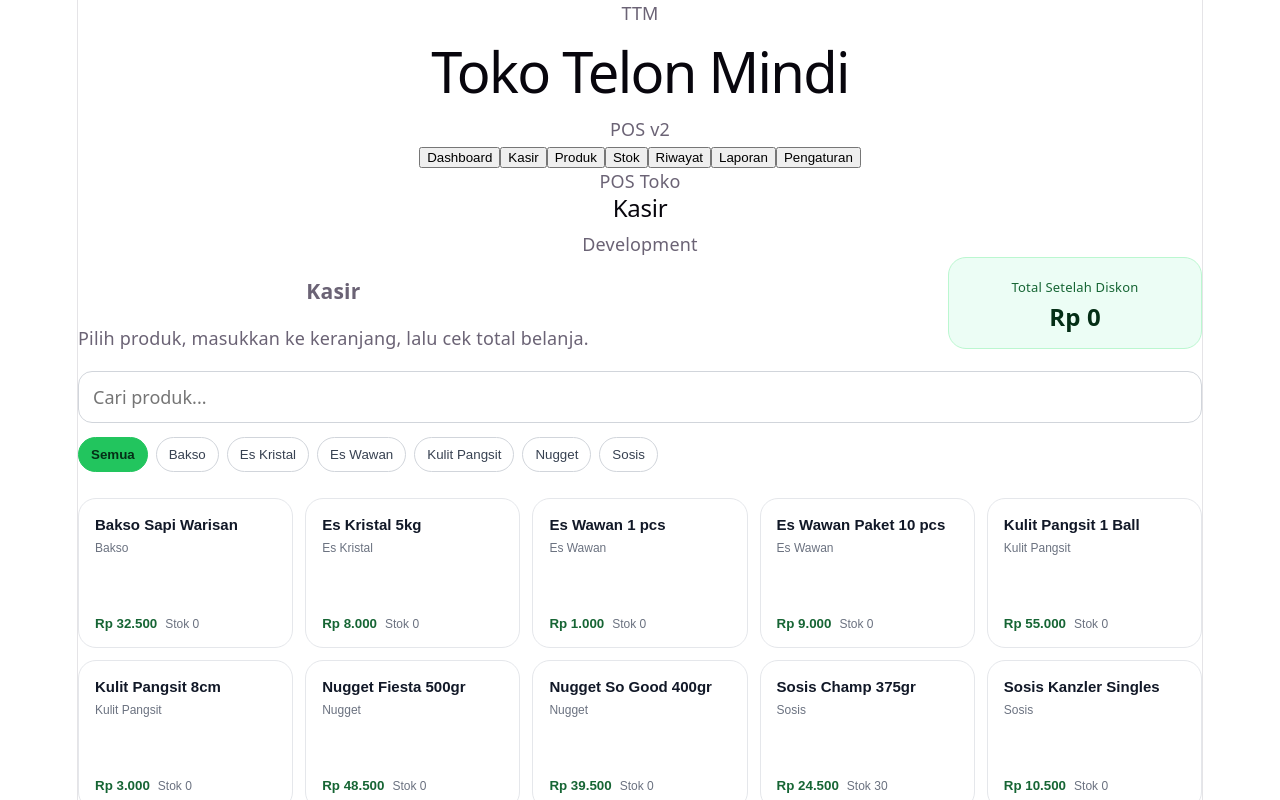
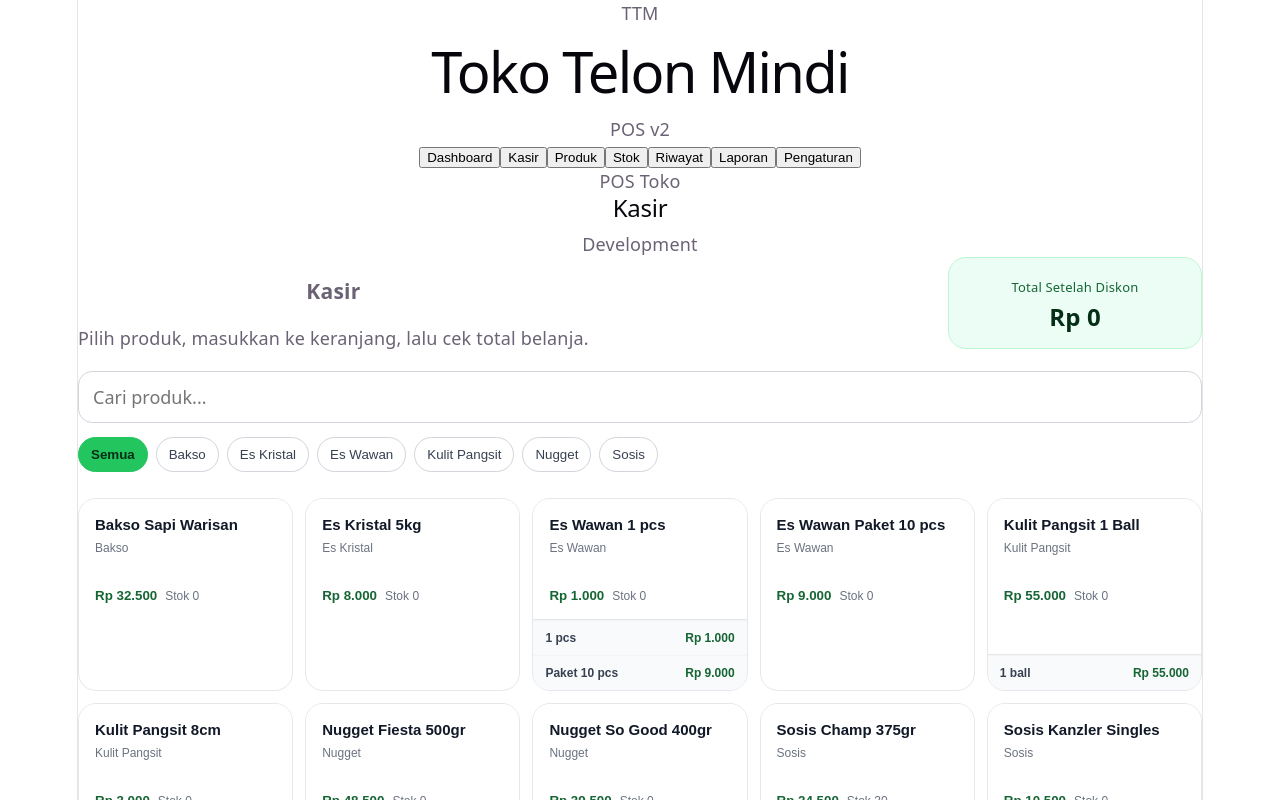
Before and after one commit to galangkgz-boop/TTM, a React (Vite) app: page / in a window 1280 px wide. Shown: the top 800 px of the page. Built offline with nearby package versions, Linux system fonts and the light colour scheme.

Commit message:
Connect product variants to cashier FIFO sales

```diff
--- a/src/App.css
+++ b/src/App.css
@@ -1236,3 +1236,67 @@
     grid-template-columns: 1fr;
   }
 }
+
+.product-card {
+  min-height: 150px;
+  border: 1px solid #e5e7eb;
+  border-radius: 18px;
+  background: white;
+  padding: 0;
+  text-align: left;
+  display: flex;
+  flex-direction: column;
+  justify-content: space-between;
+  overflow: hidden;
+}
+
+.product-main-button {
+  width: 100%;
+  min-height: 120px;
+  border: 0;
+  background: white;
+  padding: 16px;
+  cursor: pointer;
+  text-align: left;
+  display: flex;
+  flex-direction: column;
+  justify-content: space-between;
+}
+
+.product-main-button:hover {
+  background: #f9fafb;
+}
+
+.cashier-variant-list {
+  border-top: 1px solid #e5e7eb;
+  display: flex;
+  flex-direction: column;
+}
+
+.cashier-variant-button {
+  border: 0;
+  border-top: 1px solid #f3f4f6;
+  background: #f9fafb;
+  padding: 10px 12px;
+  cursor: pointer;
+  display: flex;
+  justify-content: space-between;
+  gap: 10px;
+  text-align: left;
+  align-items: center;
+}
+
+.cashier-variant-button:hover {
+  background: #ecfdf5;
+}
+
+.cashier-variant-button span {
+  color: #374151;
+  font-size: 12px;
+  font-weight: 800;
+}
+
+.cashier-variant-button strong {
+  color: #166534;
+  font-size: 12px;
+}
--- a/src/App.jsx
+++ b/src/App.jsx
@@ -51,7 +51,11 @@ function processFifoSale(cartItems, stockBatches) {
   const fifoResultItems = [];
 
   for (const cartItem of cartItems) {
-    let remainingQtyToSell = Number(cartItem.qty || 0);
+    const saleQty = Number(cartItem.qty || 0);
+    const qtyMultiplier = Number(cartItem.qtyMultiplier || 1);
+    const fifoQtyToSell = saleQty * qtyMultiplier;
+
+    let remainingQtyToSell = fifoQtyToSell;
 
     const productBatches = updatedBatches
       .filter(
@@ -118,10 +122,13 @@ function processFifoSale(cartItems, stockBatches) {
       0
     );
 
-    const subtotal = Number(cartItem.price || 0) * Number(cartItem.qty || 0);
+    const subtotal = Number(cartItem.price || 0) * saleQty;
 
     fifoResultItems.push({
       ...cartItem,
+      qty: saleQty,
+      qtyMultiplier: qtyMultiplier,
+      fifoQty: fifoQtyToSell,
       subtotal: subtotal,
       fifoBatches: usedBatches,
       totalCost: totalCost,
@@ -435,6 +442,7 @@ function activateProductVariant(variantId) {
           {activePage === "cashier" ? (
             <CashierPage
             products={products}
+            productVariants={productVariants}
             stockBatches={stockBatches}
             transactions={transactions}
             onAddTransaction={addTransaction}
@@ -479,7 +487,7 @@ function activateProductVariant(variantId) {
   );
 }
 
-function CashierPage({ products, stockBatches, transactions, onAddTransaction }) {
+function CashierPage({ products, productVariants, stockBatches, transactions, onAddTransaction }) {
   const [search, setSearch] = useState("");
   const [selectedCategory, setSelectedCategory] = useState("Semua");
   const [cart, setCart] = useState([]);
@@ -497,6 +505,22 @@ function CashierPage({ products, stockBatches, transactions, onAddTransaction })
     .sort((a, b) => a.name.localeCompare(b.name));
 }, [products, stockBatches]);
 
+  const activeVariantsByProductId = useMemo(() => {
+  const result = {};
+
+  productVariants
+    .filter((variant) => variant.active)
+    .forEach((variant) => {
+      if (!result[variant.productId]) {
+        result[variant.productId] = [];
+      }
+
+      result[variant.productId].push(variant);
+    });
+
+  return result;
+}, [productVariants]);
+
   const categories = useMemo(() => {
     const uniqueCategories = activeProducts.map((product) => product.category);
     return ["Semua", ...new Set(uniqueCategories)];
@@ -533,44 +557,78 @@ function CashierPage({ products, stockBatches, transactions, onAddTransaction })
     !isDiscountTooLarge &&
     numericCashReceived >= cartTotal;
 
-  function addToCart(product) {
+  function addToCart(product, variant) {
+  const selectedVariant = variant || null;
+
+  const cartItemId = selectedVariant
+    ? String(product.id) + "-variant-" + String(selectedVariant.id)
+    : String(product.id) + "-default";
+
+  const displayName = selectedVariant
+    ? product.name + " - " + selectedVariant.name
+    : product.name;
+
+  const salePrice = selectedVariant ? selectedVariant.price : product.price;
+  const qtyMultiplier = selectedVariant ? selectedVariant.qtyMultiplier : 1;
+
   setCart((currentCart) => {
-      const existingItem = currentCart.find((item) => item.id === product.id);
+    const existingItem = currentCart.find((item) => item.cartItemId === cartItemId);
 
     if (existingItem) {
       return currentCart.map((item) =>
-          item.id === product.id ? { ...item, qty: item.qty + 1 } : item
+        item.cartItemId === cartItemId
+          ? {
+              ...item,
+              qty: item.qty + 1,
+            }
+          : item
       );
     }
 
     return [
       ...currentCart,
       {
+        cartItemId: cartItemId,
         id: product.id,
-          name: product.name,
+        productId: product.id,
+        variantId: selectedVariant ? selectedVariant.id : null,
+        name: displayName,
+        productName: product.name,
+        variantName: selectedVariant ? selectedVariant.name : null,
         category: product.category,
-          price: product.price,
+        price: salePrice,
         cost: product.cost,
         unit: product.unit,
         qty: 1,
+        qtyMultiplier: qtyMultiplier,
       },
     ];
   });
 }
 
-  function increaseQty(productId) {
+  function increaseQty(cartItemId) {
   setCart((currentCart) =>
     currentCart.map((item) =>
-        item.id === productId ? { ...item, qty: item.qty + 1 } : item
+      item.cartItemId === cartItemId
+        ? {
+            ...item,
+            qty: item.qty + 1,
+          }
+        : item
     )
   );
 }
 
-  function decreaseQty(productId) {
+function decreaseQty(cartItemId) {
   setCart((currentCart) =>
     currentCart
       .map((item) =>
-          item.id === productId ? { ...item, qty: item.qty - 1 } : item
+        item.cartItemId === cartItemId
+          ? {
+              ...item,
+              qty: item.qty - 1,
+            }
+          : item
       )
       .filter((item) => item.qty > 0)
   );
@@ -704,12 +762,15 @@ function finishTransaction() {
           </div>
 
           <div className="product-grid">
-            {filteredProducts.map((product) => (
+            {filteredProducts.map((product) => {
+  const productVariantsForCashier = activeVariantsByProductId[product.id] || [];
+
+  return (
+    <div key={product.id} className="product-card">
       <button
-                key={product.id}
         type="button"
-                className="product-card"
-                onClick={() => addToCart(product)}
+        className="product-main-button"
+        onClick={() => addToCart(product, null)}
       >
         <div>
           <h4>{product.name}</h4>
@@ -721,7 +782,25 @@ function finishTransaction() {
           <span>Stok {product.stock}</span>
         </div>
       </button>
+
+      {productVariantsForCashier.length > 0 ? (
+        <div className="cashier-variant-list">
+          {productVariantsForCashier.map((variant) => (
+            <button
+              key={variant.id}
+              type="button"
+              className="cashier-variant-button"
+              onClick={() => addToCart(product, variant)}
+            >
+              <span>{variant.name}</span>
+              <strong>{formatRupiah(variant.price)}</strong>
+            </button>
           ))}
+        </div>
+      ) : null}
+    </div>
+  );
+})}
 
             {filteredProducts.length === 0 ? (
               <div className="empty-state">
@@ -747,20 +826,23 @@ function finishTransaction() {
 
           <div className="cart-list">
             {cart.map((item) => (
-              <div key={item.id} className="cart-item">
+              <div key={item.cartItemId} className="cart-item">
                 <div>
                   <h5>{item.name}</h5>
                   <p>
   {formatRupiah(item.price)} / {item.unit}
+  {Number(item.qtyMultiplier || 1) > 1
+    ? " • FIFO " + item.qtyMultiplier + " " + item.unit
+    : ""}
 </p>
                 </div>
 
                 <div className="qty-control">
-                  <button type="button" onClick={() => decreaseQty(item.id)}>
+                  <button type="button" onClick={() => decreaseQty(item.cartItemId)}>
                     -
                   </button>
                   <span>{item.qty}</span>
-                  <button type="button" onClick={() => increaseQty(item.id)}>
+                  <button type="button" onClick={() => increaseQty(item.cartItemId)}>
                     +
                   </button>
                 </div>
```
Lines whose indentation alone changed are shown as unchanged.
